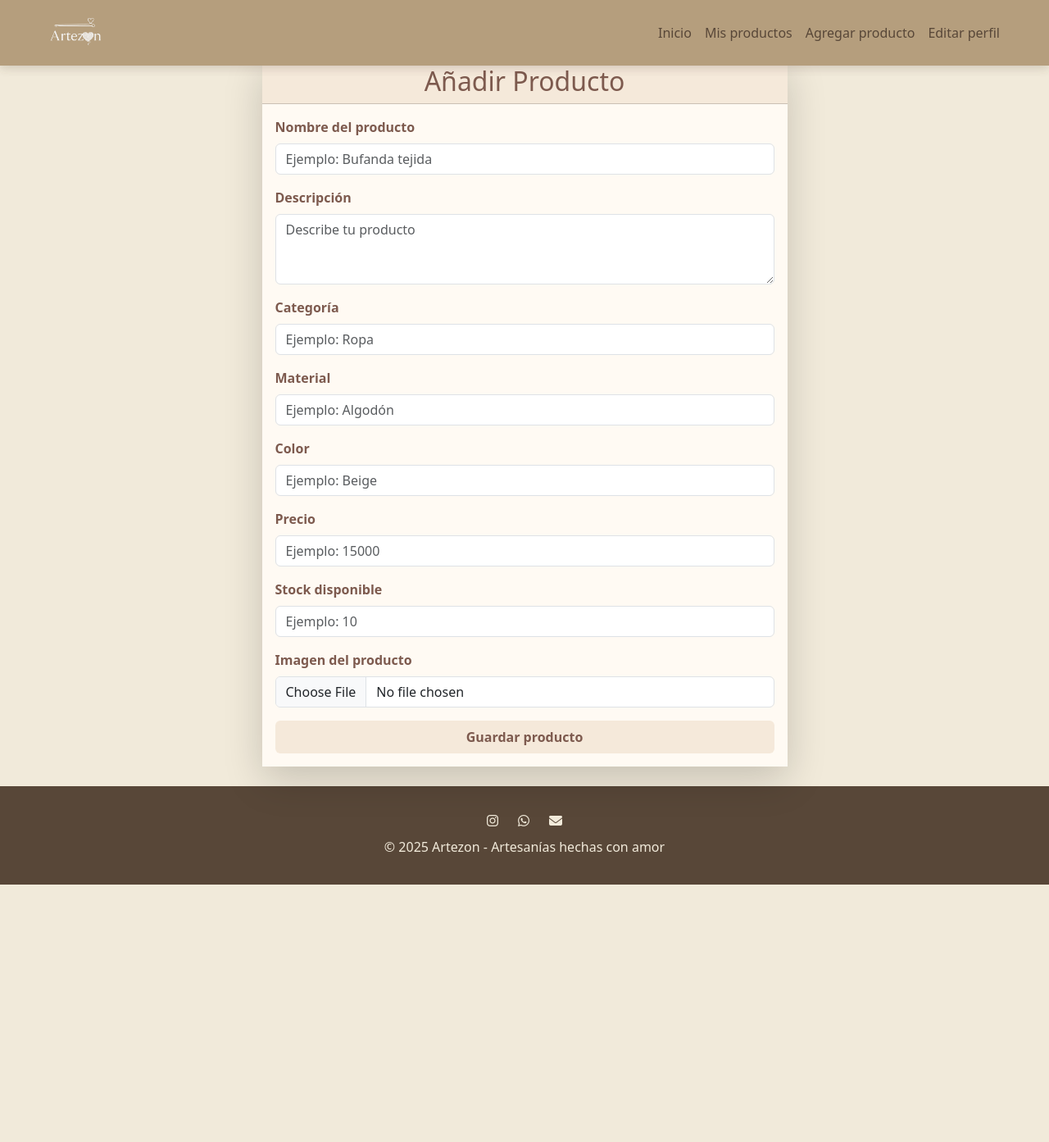
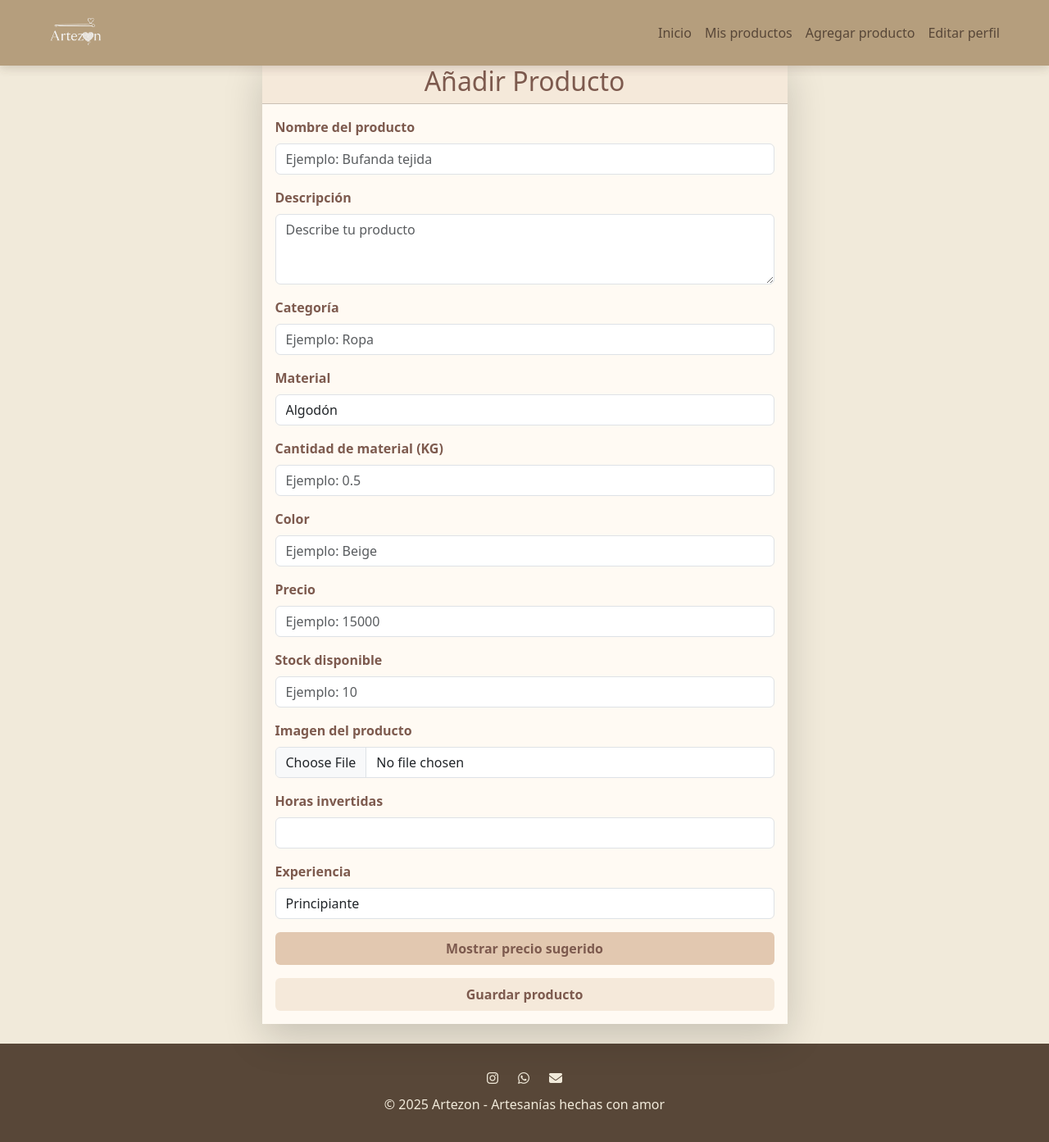
Before and after one commit to AlejandraS15/Artezon, a Django app: page /vendedores/agregar/ in a window 1280 px wide. Shown: the whole page at 82% size. Before the commit the page ends 1079 px from the top, so only its background shows below. Run offline with Django 5.2, Linux system fonts and the light colour scheme; a user stored in the database is signed in; some libraries are stand-ins or nearby versions.

Commit message:
Funcion Precio Sugerido

```diff
--- a/Vendedores/forms.py
+++ b/Vendedores/forms.py
@@ -2,6 +2,18 @@ from django import forms
 from productos.models import Product  # Importa el modelo correcto
 
 class ProductoForm(forms.ModelForm):
+    MATERIAL_CHOICES = [
+        ('algodon', 'Algodón'),
+        ('lana', 'Lana'),
+        ('cuero', 'Cuero'),
+        # agrega más materiales si lo necesitas
+    ]
+    EXPERIENCE_CHOICES = [
+        ('principiante', 'Principiante'),
+        ('intermedio', 'Intermedio'),
+        ('experto', 'Experto'),
+    ]
+
     name = forms.CharField(
         label="Nombre del producto",
         widget=forms.TextInput(attrs={
@@ -26,14 +38,7 @@ class ProductoForm(forms.ModelForm):
         }),
         required=False,
     )
-    material = forms.CharField(
-        label="Material",
-        widget=forms.TextInput(attrs={
-            "class": "form-control",
-            "placeholder": "Ejemplo: Algodón"
-        }),
-        required=False,
-    )
+    material = forms.ChoiceField(choices=MATERIAL_CHOICES, label="Material", widget=forms.Select(attrs={"class": "form-control"}))
     color = forms.CharField(
         label="Color",
         widget=forms.TextInput(attrs={
@@ -63,10 +68,21 @@ class ProductoForm(forms.ModelForm):
             "class": "form-control"
         }),
     )
+    horas = forms.IntegerField(label="Horas invertidas", min_value=1, widget=forms.NumberInput(attrs={"class": "form-control"}))
+    experiencia = forms.ChoiceField(choices=EXPERIENCE_CHOICES, label="Experiencia", widget=forms.Select(attrs={"class": "form-control"}))
+    cantidad_material = forms.DecimalField(
+        label="Cantidad de material (KG)",
+        min_value=0.01,
+        decimal_places=2,
+        widget=forms.NumberInput(attrs={
+            "class": "form-control",
+            "placeholder": "Ejemplo: 0.5"
+        }),
+    )
 
     class Meta:
         model = Product
         fields = [
-            'name', 'description', 'category', 'material', 'color',
-            'price', 'stock', 'imagen'
+            'name', 'description', 'category', 'material', 'cantidad_material', 'color',
+            'price', 'stock', 'imagen', 'horas', 'experiencia'
         ]
--- a/Vendedores/templates/forms/agregar_productos.html
+++ b/Vendedores/templates/forms/agregar_productos.html
@@ -9,12 +9,15 @@
                     <h2 class="mb-0">Añadir Producto</h2>
                 </div>
                 <div class="card-body" style="background-color: #fffaf3;">
-                    <form method="post" enctype="multipart/form-data">
+                    <form method="post" enctype="multipart/form-data" id="producto-form">
                         {% csrf_token %}
                         {% for field in form %}
                             <div class="mb-3">
                                 <label class="form-label fw-semibold" style="color: #7d5a4e;">{{ field.label }}</label>
                                 {{ field }}
+                                {% if field.name == "imagen" %}
+                                    <img id="preview-imagen" src="#" alt="Previsualización" style="display:none; max-width:100%; max-height:200px; margin-top:10px;" />
+                                {% endif %}
                                 {% if field.help_text %}
                                     <small class="form-text text-muted">{{ field.help_text }}</small>
                                 {% endif %}
@@ -23,6 +26,12 @@
                                 {% endfor %}
                             </div>
                         {% endfor %}
+                        <div class="mb-3">
+                            <button type="button" class="btn w-100 py-2 fw-bold" style="background-color: #e2c8b0; color: #7d5a4e; border: none;" onclick="calcularPrecioSugerido()">
+                                Mostrar precio sugerido
+                            </button>
+                            <input type="text" id="precio-sugerido" class="form-control mt-2" placeholder="Precio sugerido" readonly style="display:none;">
+                        </div>
                         <button type="submit" class="btn w-100 py-2 fw-bold" style="background-color: #f5e9da; color: #7d5a4e; border: none;">
                             Guardar producto
                         </button>
@@ -32,4 +41,54 @@
         </div>
     </div>
 </div>
+<script>
+function calcularPrecioSugerido() {
+    const material = document.getElementById("id_material")?.value;
+    const horas = parseInt(document.getElementById("id_horas")?.value) || 0;
+    const experiencia = document.getElementById("id_experiencia")?.value;
+    const cantidad_material = parseFloat(document.getElementById("id_cantidad_material")?.value) || 0;
+
+    // Valores por KG
+    const material_factor = {
+        'algodon': 12000,   // ejemplo: $10.000 por KG
+        'lana': 24000,      // ejemplo: $22.000 por KG
+        'cuero': 60000,     // ejemplo: $60.000 por KG
+    };
+    const experiencia_factor = {
+        'principiante': 1.0,
+        'intermedio': 1.5,
+        'experto': 2.0,
+    };
+
+    const base = 1000;
+    const costo_material = (material_factor[material] || 0) * cantidad_material;
+    const precio = base + (horas * 8000) + costo_material * (experiencia_factor[experiencia] || 1);
+
+    const input = document.getElementById("precio-sugerido");
+    input.value = "Sugerido: $" + precio.toFixed(2);
+    input.style.display = "block";
+}
+
+// Previsualización de imagen
+document.addEventListener("DOMContentLoaded", function() {
+    const inputImagen = document.getElementById("id_imagen");
+    const preview = document.getElementById("preview-imagen");
+    if (inputImagen) {
+        inputImagen.addEventListener("change", function() {
+            const file = this.files[0];
+            if (file) {
+                const reader = new FileReader();
+                reader.onload = function(e) {
+                    preview.src = e.target.result;
+                    preview.style.display = "block";
+                }
+                reader.readAsDataURL(file);
+            } else {
+                preview.src = "#";
+                preview.style.display = "none";
+            }
+        });
+    }
+});
+</script>
 {% endblock %}
--- a/Vendedores/views.py
+++ b/Vendedores/views.py
@@ -2,6 +2,21 @@ from django.shortcuts import render, redirect, get_object_or_404
 from django.contrib.auth.decorators import login_required
 from .forms import ProductoForm
 from productos.models import Product
+
+def calcular_precio_sugerido(material, horas, experiencia):
+    base = 1000
+    material_factor = {
+        'algodon': 1.0,
+        'lana': 1.2,
+        'cuero': 1.5,
+    }
+    experiencia_factor = {
+        'principiante': 1.0,
+        'intermedio': 1.2,
+        'experto': 1.5,
+    }
+    precio = base * material_factor.get(material, 1) * experiencia_factor.get(experiencia, 1) + (horas * 500)
+    return round(precio, 2)
 
 @login_required
 def agregar_producto(request):
@@ -9,7 +24,12 @@ def agregar_producto(request):
         form = ProductoForm(request.POST, request.FILES)
         if form.is_valid():
             producto = form.save(commit=False)
-            producto.seller = request.user  # Asigna el vendedor actual
+            producto.seller = request.user
+            # Calcula el precio sugerido
+            material = form.cleaned_data.get('material')
+            horas = form.cleaned_data.get('horas')
+            experiencia = form.cleaned_data.get('experiencia')
+            producto.price = calcular_precio_sugerido(material, horas, experiencia)
             producto.save()
             return redirect("mis_productos")
     else:
@@ -36,7 +56,11 @@ def editar_producto(request, producto_id):
         form = ProductoForm(request.POST, request.FILES, instance=producto)
         if form.is_valid():
             producto = form.save(commit=False)
-            producto.seller = request.user  # Mantiene el vendedor actual
+            producto.seller = request.user
+            material = form.cleaned_data.get('material')
+            horas = form.cleaned_data.get('horas')
+            experiencia = form.cleaned_data.get('experiencia')
+            producto.price = calcular_precio_sugerido(material, horas, experiencia)
             producto.save()
             return redirect("mis_productos")
     else:
```
Also changed, not shown: Vendedores/templates/forms/editar_producto.html (+69 -2 lines), db.sqlite3.
